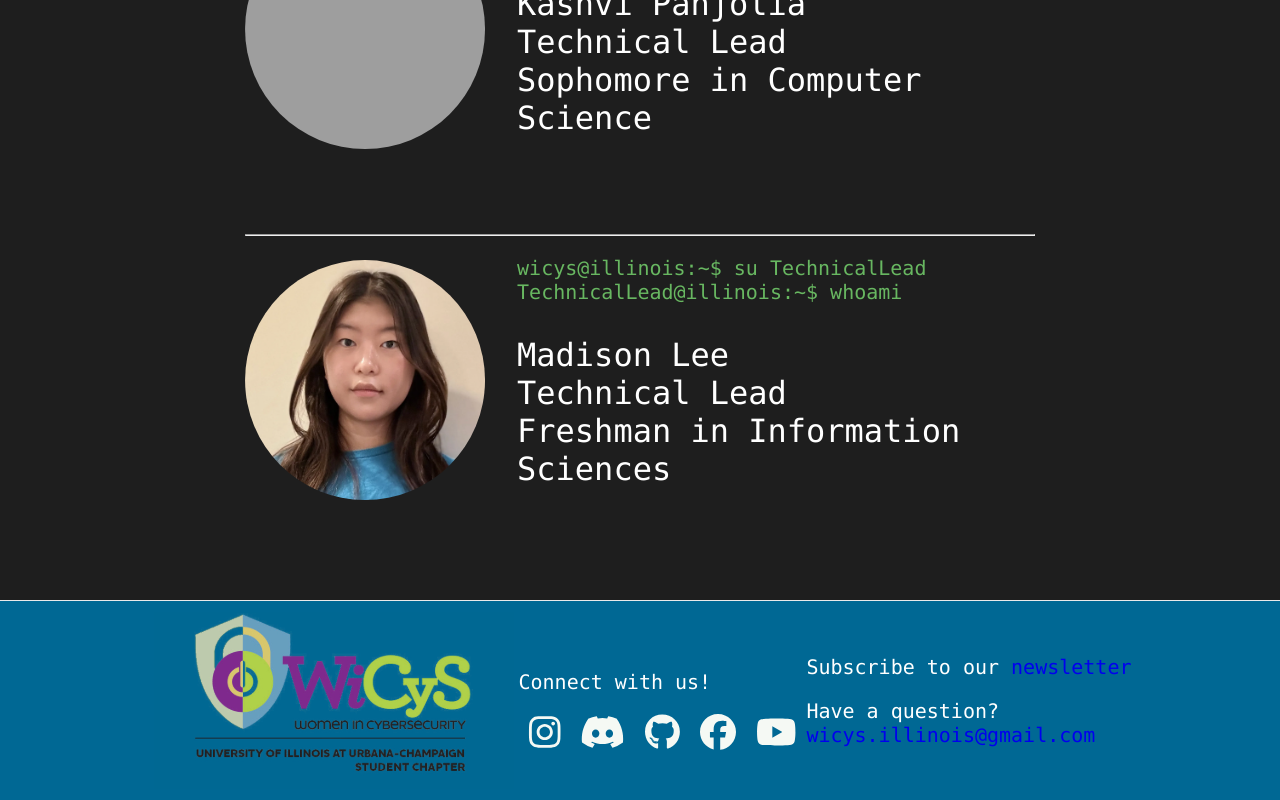
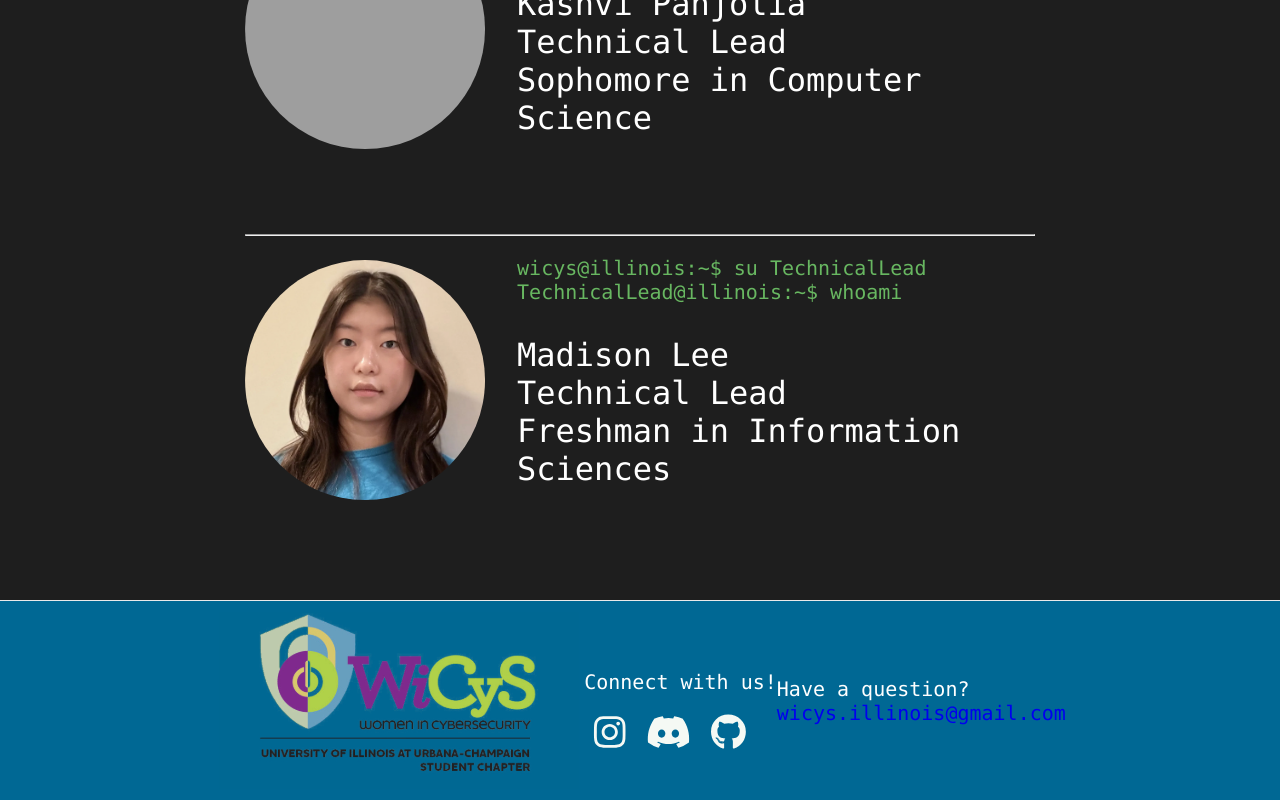
Before and after one commit to wicys/wicysillinois, a Next.js app: page /board in a window 1280 px wide. Shown: the part 2909-3709 px from the top of the page. Built offline with nearby package versions, Linux system fonts and the light colour scheme; grey boxes are pictures that could not be loaded.

Commit message:
updated footer links

```diff
--- a/components/Footer.js
+++ b/components/Footer.js
@@ -2,7 +2,7 @@ import styles from "./Footer.module.css";
 import { FontAwesomeIcon } from "@fortawesome/react-fontawesome";
 import {
   faDiscord,
-  faFacebook,
+  // faFacebook,
   faGithub,
   faInstagram,
   faYoutube,
@@ -40,7 +40,7 @@ export default function Footer() {
             </Button>
             <Button
               as="a"
-              href="https://www.youtube.com/@wicysuiuc54/"
+              href="https://discord.gg/KQ2ewFv2NQ"
               target="_blank"
             >
               <FontAwesomeIcon icon={faDiscord} className={styles.social} />
@@ -48,27 +48,27 @@ export default function Footer() {
             <Button as="a" href="https://github.com/wicys" target="_blank">
               <FontAwesomeIcon icon={faGithub} className={styles.social} />
             </Button>
-            <Button
+            {/* <Button
               as="a"
               href="https://www.facebook.com/WiCyS.illinois/"
               target="_blank"
             >
               <FontAwesomeIcon icon={faFacebook} className={styles.social} />
-            </Button>
-            <Button
+            </Button> */}
+            {/* <Button
               as="a"
               href="https://www.youtube.com/@wicysuiuc54/"
               target="_blank"
             >
               <FontAwesomeIcon icon={faYoutube} className={styles.social} />
-            </Button>
+            </Button> */}
           </div>
         </div>
 
         <div className="column">
           {" "}
           {/* wondering if we could implement enter email & automatically enroll to subscribe? */}
-          <p>
+          {/* <p>
             Subscribe to our{" "}
             <a
               as="a"
@@ -77,7 +77,7 @@ export default function Footer() {
             >
               newsletter
             </a>
-          </p>
+          </p> */}
           <p>
             Have a question? <br />
             <a href="mailto:wicys.illinois@gmail.com">
```
